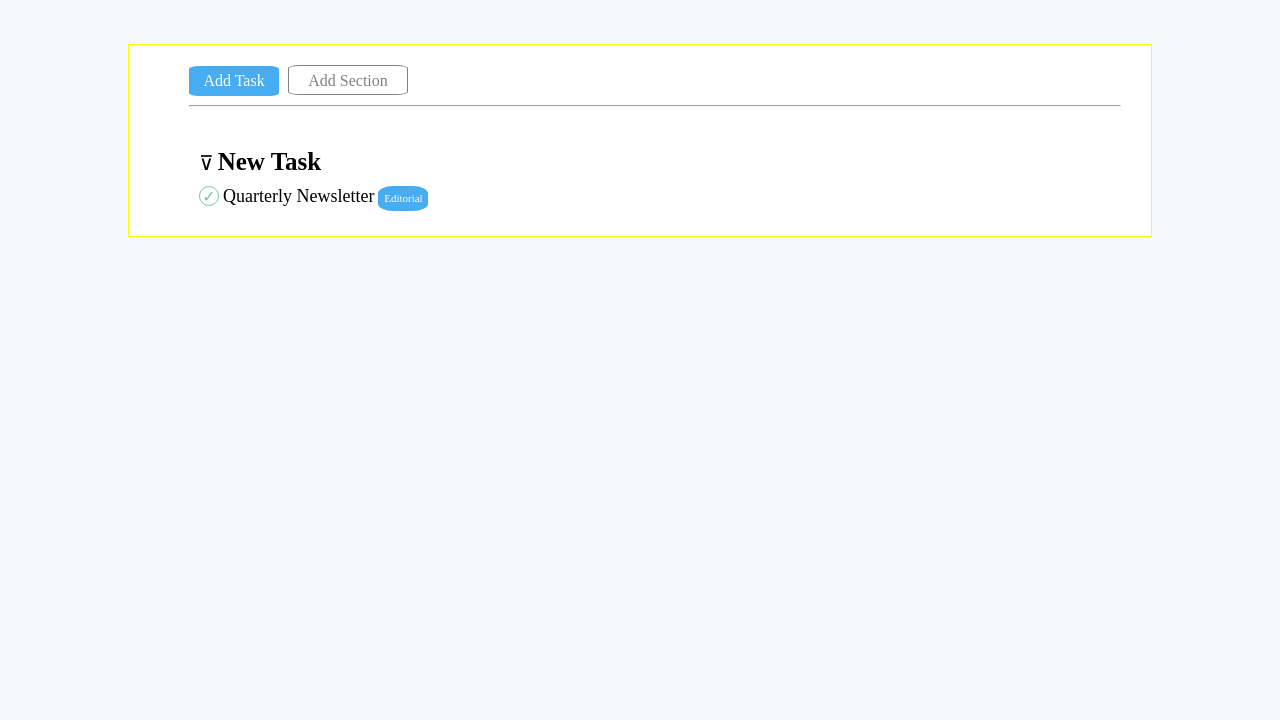
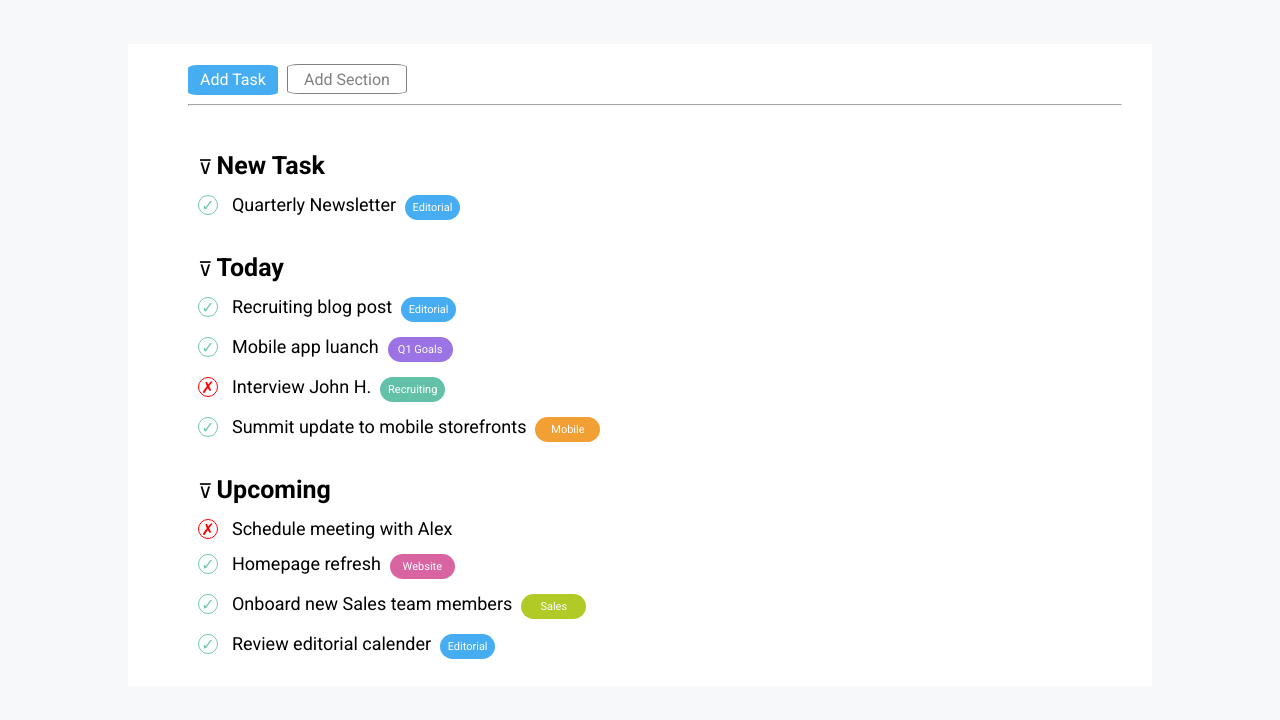
Before and after one commit to Federico-Bargossi/html-css-toboolist, a plain HTML site: page index.html in a window 1280 px wide. Shown: the part 80-800 px from the top of the page. Drawn offline with Linux system fonts and the light colour scheme.

Commit message:
feat:eserzio completo

```diff
--- a/css/style.css
+++ b/css/style.css
@@ -1,5 +1,5 @@
 /* RESET */
-*{
+* {
     padding: 0;
     margin: 0;
     box-sizing: border-box;
@@ -18,34 +18,39 @@ body {
     margin: 0 auto;
     background-color: white;
     padding: 20px 30px 20px 60px;
+    font-family: "Roboto", sans-serif;
+    font-weight: 400;
+    font-style: normal;
 
-    /* debug */
-    border: 1px solid yellow;
 }
 
 
 /* header */
-.header-top{
-    background-color:hsl(0, 0%, 100%);
+.header-top {
+    background-color: hsl(0, 0%, 100%);
     height: 70px;
     background-size: 400px;
     padding: 10px 0;
 }
 
-.header-top img{
+.header-top img {
     vertical-align: middle;
+    padding-left: 20px;
 }
 
-.header-top .logo-text{
+.header-top .logo-text {
     vertical-align: middle;
     font-size: 40px;
+    font-family: "Roboto", sans-serif;
+    font-weight: 400;
+    font-style: normal;
 
 }
 
 
 /* main */
 
-.add-task{
+.add-task {
     background-color: hsl(204.21deg 86.8% 61.37%);
     display: inline-block;
     width: 90px;
@@ -58,12 +63,12 @@ body {
     margin-right: 5px;
 }
 
-.add-section{
+.add-section {
     background-color: white;
     display: inline-block;
     width: 120px;
     height: 30px;
-    text-align:center;
+    text-align: center;
     line-height: 30px;
     border-radius: 10%;
     color: grey;
@@ -71,27 +76,30 @@ body {
     margin-bottom: 10px;
 }
 
-.divider{
+.divider {
     border-color: hsl(200deg 20% 97.06%);
+
 }
 
-.list{
+.list {
     list-style: none;
 }
-.list li{
+
+.list li {
     background-color: white;
-    padding: 5px 10px;
+    padding: 7px 10px;
 
 }
-.list .freccia{
-    font-size: 20px ;
+
+.list .freccia {
+    font-size: 20px;
 }
 
-.list .title{
+.list .title {
     font-size: 25px;
 }
 
-.list .check{
+.list .check {
     background-color: white;
     display: inline-block;
     width: 20px;
@@ -101,21 +109,97 @@ body {
     border: 1px solid hsl(165.68deg 44% 60.78%);
     color: hsl(165.68deg 44% 60.78%);
     border-radius: 50%;
+
 }
 
-.list .editorial{
+.list .editorial {
     background-color: hsl(204.21deg 86.8% 61.37%);
     display: inline-block;
-    width: 50px;
+    width: 55px;
     height: 25px;
     text-align: center;
     line-height: 25px;
-    border-radius: 30%;
+    border-radius: 15px;
     color: white;
     font-size: 11px;
 }
 
-.list .text{
+.list .text {
     font-size: large;
+    padding-left: 10px;
+    padding-right: 5px;
 }
+
+.list .q1-goals {
+    background-color: hsl(261.77deg 67.66% 67.25%);
+    display: inline-block;
+    width: 65px;
+    height: 25px;
+    text-align: center;
+    line-height: 25px;
+    border-radius: 15px;
+    color: white;
+    font-size: 11px;
+}
+
+.list .cross {
+    background-color: white;
+    display: inline-block;
+    width: 20px;
+    height: 20px;
+    text-align: center;
+    line-height: 20px;
+    border: 1px solid red;
+    color: red;
+    border-radius: 50%;
+}
+
+.list .Recruiting {
+    background-color: hsl(164.52deg 42.86% 57.45%);
+    display: inline-block;
+    width: 65px;
+    height: 25px;
+    text-align: center;
+    line-height: 25px;
+    border-radius: 15px;
+    color: white;
+    font-size: 11px;
+}
+
+.list .mobile {
+    background-color: hsl(33.93deg 88.02% 57.45%);
+    display: inline-block;
+    width: 65px;
+    height: 25px;
+    text-align: center;
+    line-height: 25px;
+    border-radius: 15px;
+    color: white;
+    font-size: 11px;
+}
+
+.list .web-site {
+    background-color: hsl(327.93deg 59.79% 61.96%);
+    display: inline-block;
+    width: 65px;
+    height: 25px;
+    text-align: center;
+    line-height: 25px;
+    border-radius: 15px;
+    color: white;
+    font-size: 11px;
+}
+
+.list .sales {
+    background-color: hsl(69.15deg 68.33% 47.06%);
+    display: inline-block;
+    width: 65px;
+    height: 25px;
+    text-align: center;
+    line-height: 25px;
+    border-radius: 15px;
+    color: white;
+    font-size: 11px;
+}
+
 /* footer */
--- a/index.html
+++ b/index.html
@@ -6,6 +6,11 @@
     <meta name="viewport" content="width=device-width, initial-scale=1.0">
     <title>Document</title>
     <link rel="stylesheet" href="./css/style.css" />
+    <link rel="preconnect" href="https://fonts.googleapis.com">
+    <link rel="preconnect" href="https://fonts.gstatic.com" crossorigin>
+    <link
+        href="https://fonts.googleapis.com/css2?family=Roboto:ital,wght@0,100;0,300;0,400;0,500;0,700;0,900;1,100;1,300;1,400;1,500;1,700;1,900&display=swap"
+        rel="stylesheet">
 </head>
 
 <body>
@@ -29,17 +34,17 @@
         <!-- main top -->
         <div class="container">
             <!-- main top botton -->
-             <div>
+            <div>
                 <span class="add-task">Add Task</span>
                 <span class="add-section">Add Section</span>
             </div>
             <hr class="divider">
-             <!-- /main top botton -->
+            <!-- /main top botton -->
 
             <!-- /main top -->
-             <br><br>
+            <br><br>
             <!-- main botton -->
-             <ul class="list">
+            <ul class="list">
                 <li>
                     <span class="freccia">&#8893;</span>
                     <strong class="title">New Task</strong>
@@ -47,6 +52,59 @@
                 <li>
                     <span class="check">&check;</span>
                     <span class="text">Quarterly Newsletter</span>
+                    <span class="editorial">Editorial</span>
+                </li>
+            </ul>
+            <br>
+            <ul class="list">
+                <li>
+                    <span class="freccia">&#8893;</span>
+                    <strong class="title">Today</strong>
+                </li>
+                <li>
+                    <span class="check">&check;</span>
+                    <span class="text">Recruiting blog post</span>
+                    <span class="editorial">Editorial</span>
+                </li>
+                <li>
+                    <span class="check">&check;</span>
+                    <span class="text">Mobile app luanch</span>
+                    <span class="q1-goals">Q1 Goals</span>
+                </li>
+                <li>
+                    <span class="cross">&cross;</span>
+                    <span class="text">Interview John H.</span>
+                    <span class="Recruiting">Recruiting</span>
+                </li>
+                <li>
+                    <span class="check">&check;</span>
+                    <span class="text">Summit update to mobile storefronts</span>
+                    <span class="mobile">Mobile</span>
+                </li>
+            </ul>
+            <br>
+            <ul class="list">
+                <li>
+                    <span class="freccia">&#8893;</span>
+                    <strong class="title">Upcoming</strong>
+                </li>
+                <li>
+                    <span class="cross">&cross;</span>
+                    <span class="text">Schedule meeting with Alex</span>
+                </li>
+                <li>
+                    <span class="check">&check;</span>
+                    <span class="text">Homepage refresh</span>
+                    <span class="web-site">Website</span>
+                </li>
+                <li>
+                    <span class="check">&check;</span>
+                    <span class="text">Onboard new Sales team members</span>
+                    <span class="sales">Sales</span>
+                </li>
+                <li>
+                    <span class="check">&check;</span>
+                    <span class="text">Review editorial calender</span>
                     <span class="editorial">Editorial</span>
                 </li>
             </ul>
```
